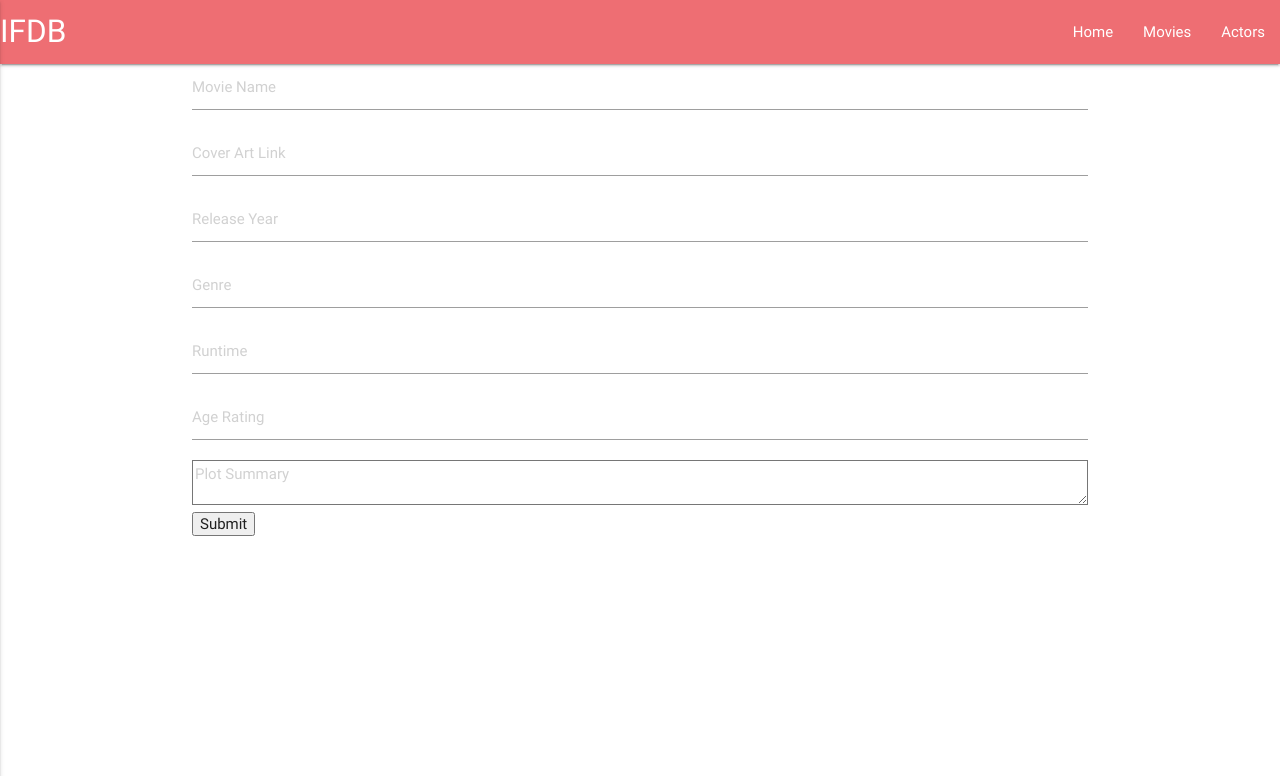
After one commit to akenworthy87/ci-milestone3, a Flask app: page /add_movie in a window 1280 px wide. The commit adds this page. Shown: the top 776 px of the page. Run offline with Flask 2, Linux system fonts and the light colour scheme; some libraries are stand-ins or nearby versions.

Commit message:
Changed MongoDB password to load from enviroment variable. Made basic edit and create pages for movies

```diff
--- a/app.py
+++ b/app.py
@@ -6,28 +6,65 @@ from bson.objectid import ObjectId
 app = Flask(__name__)
 
 app.config["MONGO_DBNAME"] = 'ifdb'
-#Change this to an enviro-var
-app.config["MONGO_URI"] = 'mongodb+srv://root:{}@ci-datacentricpy-e8zwz.mongodb.net/ifdb?retryWrites=true&w=majority'.format('r00tUser')
+app.config["MONGO_URI"] = 'mongodb+srv://root:{}@ci-datacentricpy-e8zwz.mongodb.net/ifdb?retryWrites=true&w=majority'.format(os.environ.get('MONGODB_PASS'))
 
 mongo = PyMongo(app)
 
-# Main Page
+# Main Page ####################################################################
 @app.route('/')
 @app.route('/home')
 def home():
     return render_template("index.html", movies=mongo.db.movies.find(), actors=mongo.db.actors.find())
 
-# Movie Pages
+
+# Movie Pages ##################################################################
+## Movies list
 @app.route('/movies')
 def list_movies():
     return render_template("movies/movies.html", movies=mongo.db.movies.find())
 
+## Add movie functions
+@app.route('/add_movie')
+def add_movie():
+    return render_template('movies/createmovie.html')
+
+@app.route('/insert_movie', methods=['POST'])
+def insert_movie():
+    #validation goes here
+    movies = mongo.db.movies
+    movies.insert_one(request.form.to_dict())
+    return redirect(url_for('list_movies'))
+
+## Edit movie functions
+@app.route('/edit_movie/<movie_id>')
+def edit_movie(movie_id):
+    the_movie = mongo.db.movies.find_one({"_id": ObjectId(movie_id)})
+    all_categories = mongo.db.categories.find()
+    return render_template('movies/editmovie.html', movie=the_movie, categories=all_categories)
+
+@app.route('/update_movie/<movie_id>', methods=['POST'])
+def update_movie(movie_id):
+    movies = mongo.db.movies
+    movies.update( {'_id': ObjectId(movie_id)},
+    {
+        'movie_name': request.form.get('movie_name'),
+        'art': request.form.get('art'),
+        'released': request.form.get('released'),
+        'genre': request.form.get('genre'),
+        'runtime':request.form.get('runtime'),
+        'rating':request.form.get('rating'),
+        'plot':request.form.get('plot')
+    })
+    return redirect(url_for('list_movies'))
+
+## View Movie
 @app.route('/view_movie/<movie_id>')
 def view_movie(movie_id):
     movie_details = mongo.db.movies.find_one({"_id": ObjectId(movie_id)})
     return render_template('movies/viewmovie.html', movie=movie_details)
 
-#Actor Pages
+
+# Actor Pages ##################################################################
 @app.route('/actors')
 def list_actors():
     return render_template("actors/actors.html", actors=mongo.db.actors.find())
--- /dev/null
+++ b/templates/movies/createmovie.html
@@ -0,0 +1,12 @@
+{% extends 'base.html' %} {% block content %}
+<form action="{{url_for('insert_movie')}}" method="POST">
+    <input type="text" id="movie_name" name="movie_name" placeholder="Movie Name" />
+    <input type="text" id="art" name="art" placeholder="Cover Art Link"  />
+    <input type="number" id="released" name="released" placeholder="Release Year" />
+    <input type="text" id="genre" name="genre" placeholder="Genre" />
+    <input type="number" id="runtime" name="runtime" placeholder="Runtime" />
+    <input type="text" id="rating" name="rating" placeholder="Age Rating" />
+    <textarea rows="5" id="plot" name="plot" placeholder="Plot Summary"></textarea>
+    <input type="submit" value="Submit" />
+</form>
+{% endblock %}
--- a/templates/movies/movies.html
+++ b/templates/movies/movies.html
@@ -1,5 +1,6 @@
 {% extends 'base.html' %} {% block content %}
 <!--Movies Table-->
+<a href="{{url_for('add_movie')}}">Add Movie</a>
 <table>
     <thead>
         <tr>
--- a/templates/movies/viewmovie.html
+++ b/templates/movies/viewmovie.html
@@ -1,4 +1,5 @@
 {% extends 'base.html' %} {% block content %}
+<a href="{{url_for('edit_movie', movie_id=movie._id)}}">Edit</a>
 <h3>{{movie.movie_name}}</h3>
 <img src={{movie.art}}></img>
 <p>{{movie.released}}</p>
```
Also changed, not shown: templates/movies/editmovie.html (added, +12 -0 lines).
